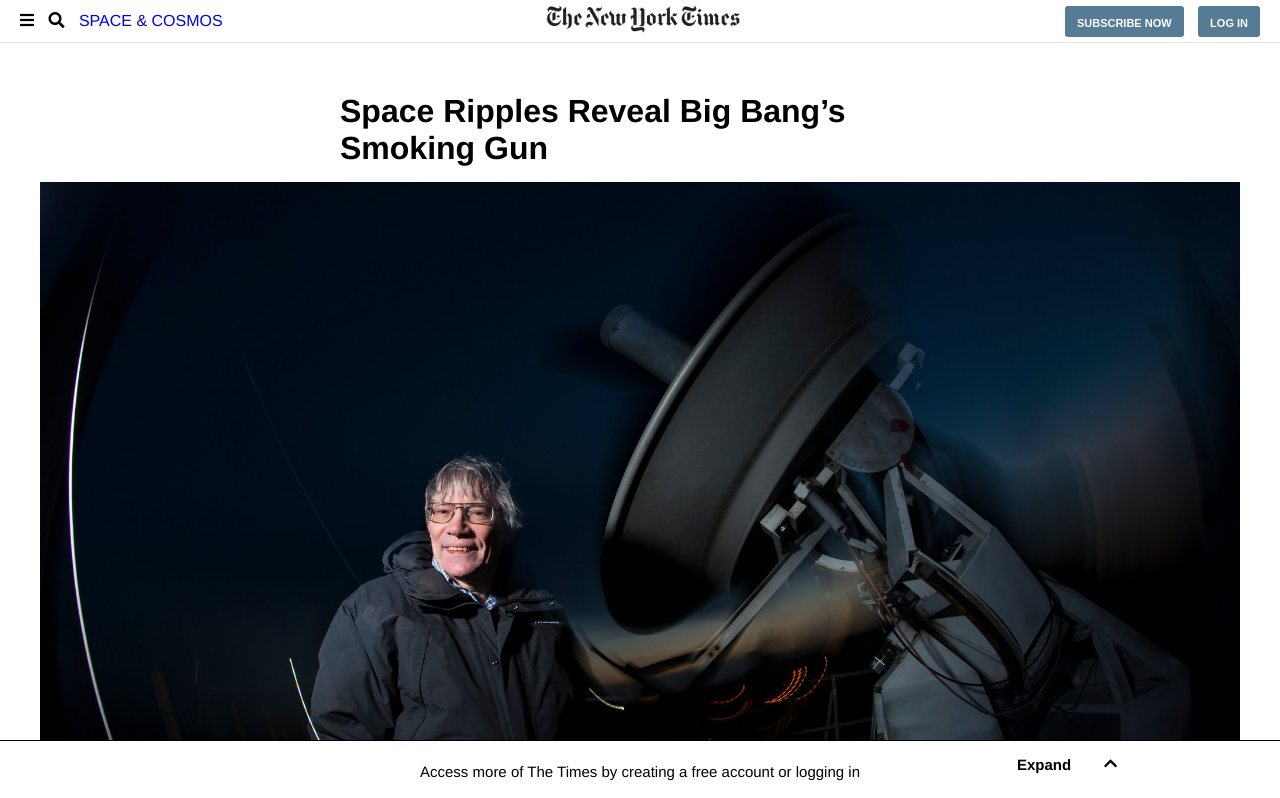
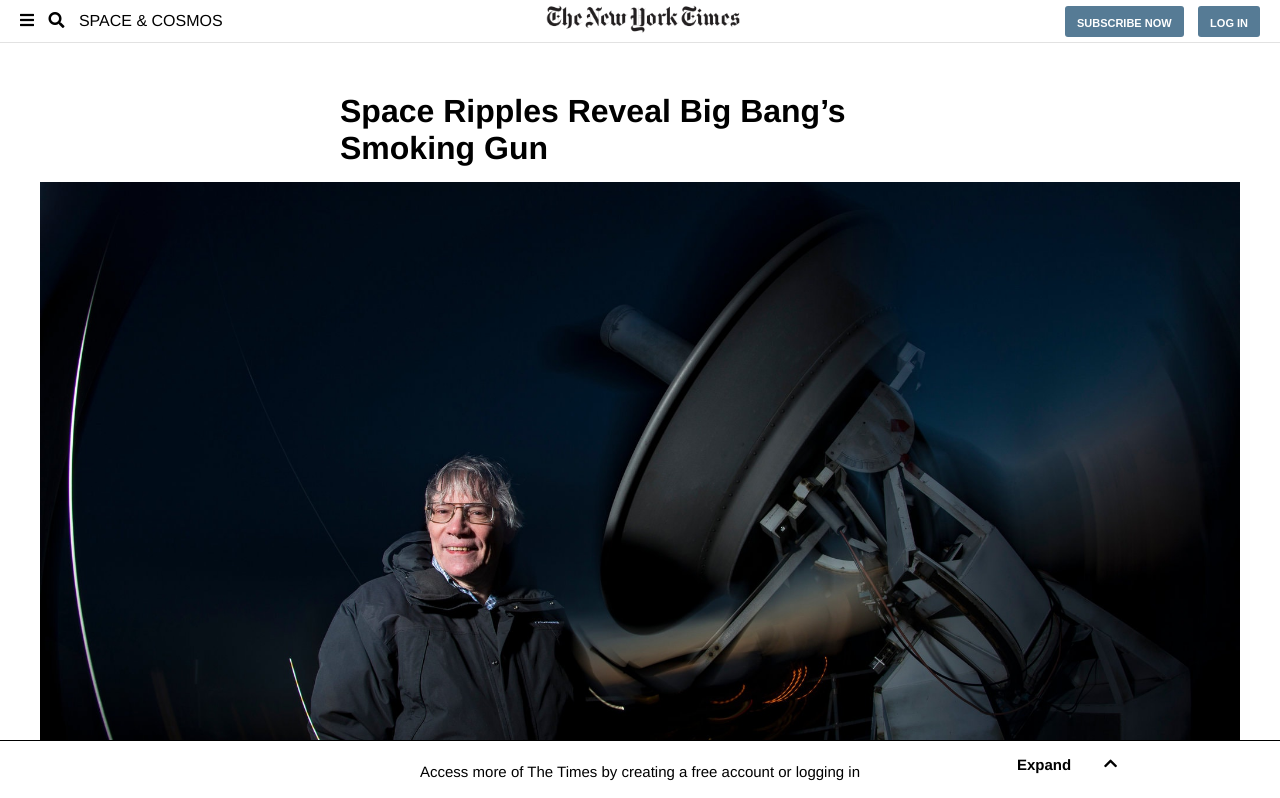
Before and after one commit to karmaester/NYT-Article-Cloned, a website: page index.html in a window 1280 px wide. Shown: the top 798 px of the page. Drawn offline with Linux system fonts and the light colour scheme.

```diff
--- a/index.html
+++ b/index.html
@@ -18,7 +18,7 @@
         <div class="left black">
           <i class="fas fa-bars"></i>
           <i class="fas fa-search"></i>
-          <a href="#" class="dec-none">SPACE & COSMOS</a>
+          <a href="#" class="dec-none black">SPACE & COSMOS</a>
         </div>
         <div class="center">
           <img src="./img/NYT-logo.png" alt="NYT logo" class="nyt-logo" />
```
Also changed, not shown: 1 other file.
